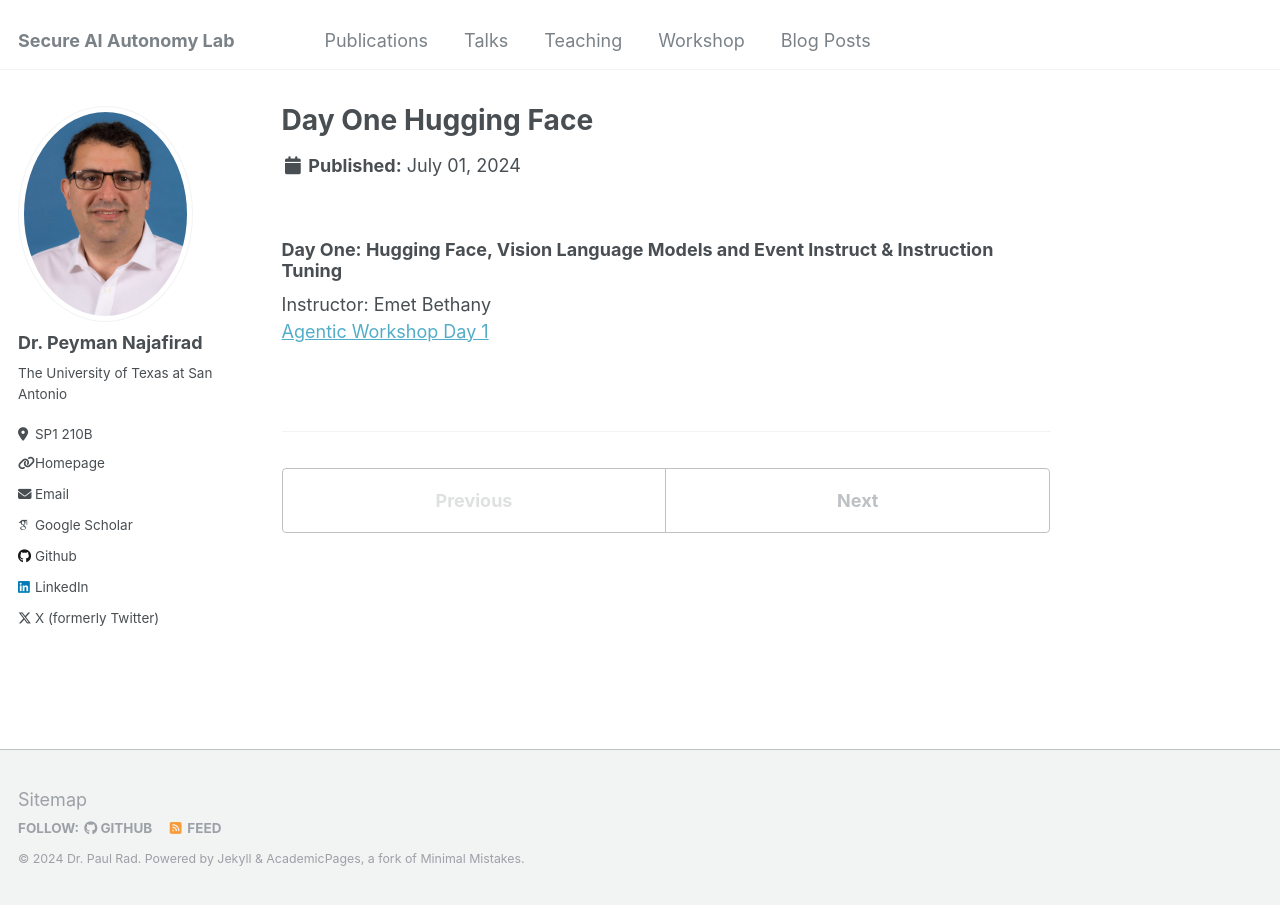
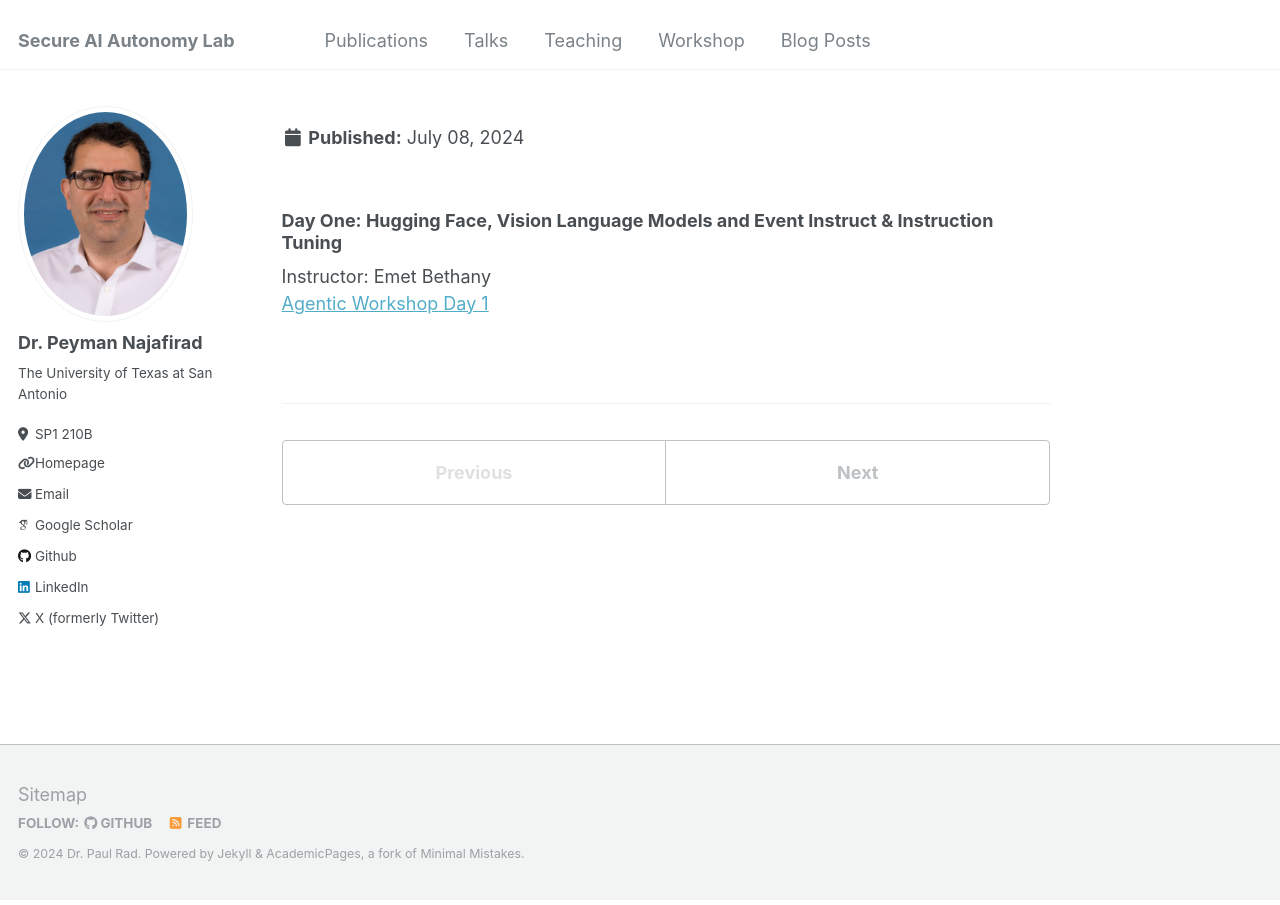
Before and after one commit to SecureAIAutonomyLab/SecureAIAutonomyLab.github.io, a Jekyll site: the page built from _workshop/2024-07-01-Day-One-Hugging-Face.md, in a window 1280 px wide. Built offline with Jekyll 4.4.1, drawn with Linux system fonts in a browser that asks for light colours; some web fonts are replaced.

Commit message:
Update 2024-07-01-Day-One-Hugging-Face.md

```diff
--- a/_workshop/2024-07-01-Day-One-Hugging-Face.md
+++ b/_workshop/2024-07-01-Day-One-Hugging-Face.md
@@ -1,5 +1,5 @@
 ---
-# title
+title = ''
 ---
 ### Day One: Hugging Face, Vision Language Models and Event Instruct & Instruction Tuning ###
 Instructor: Emet Bethany<br>
```
